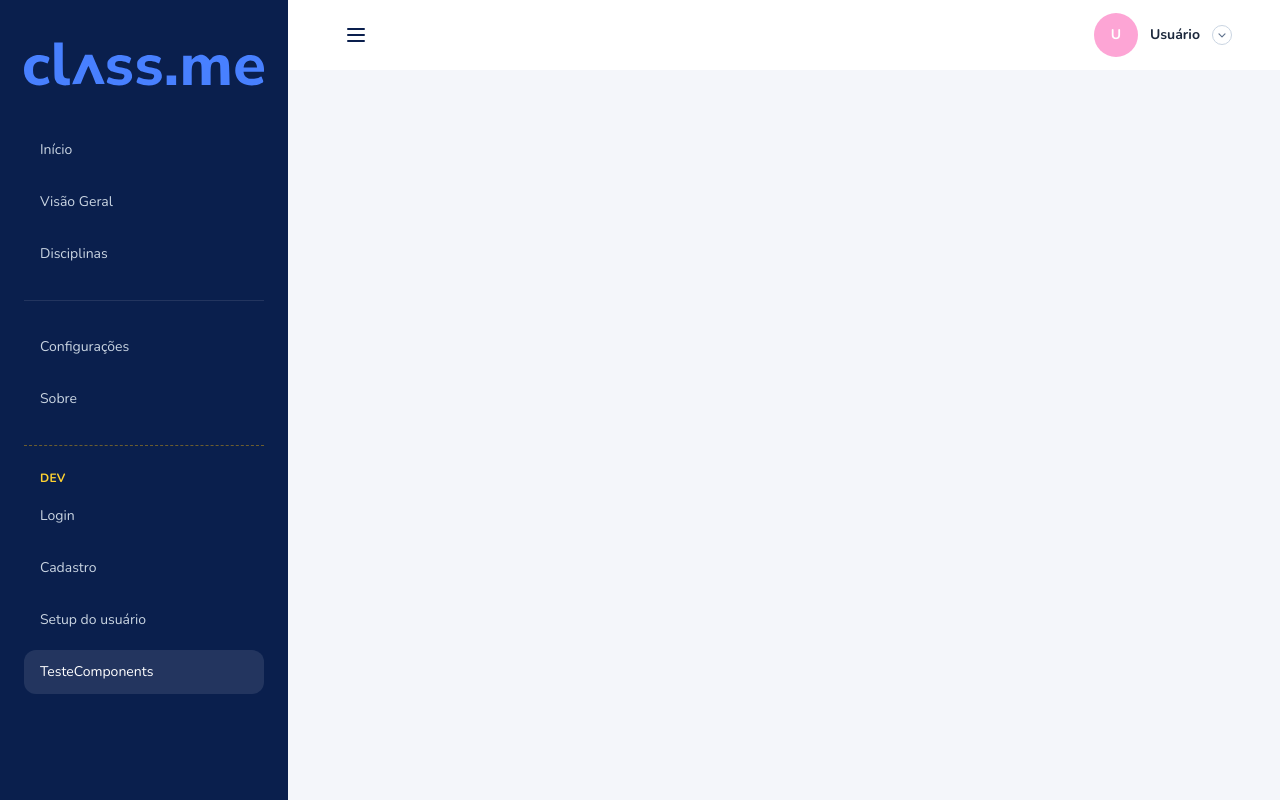
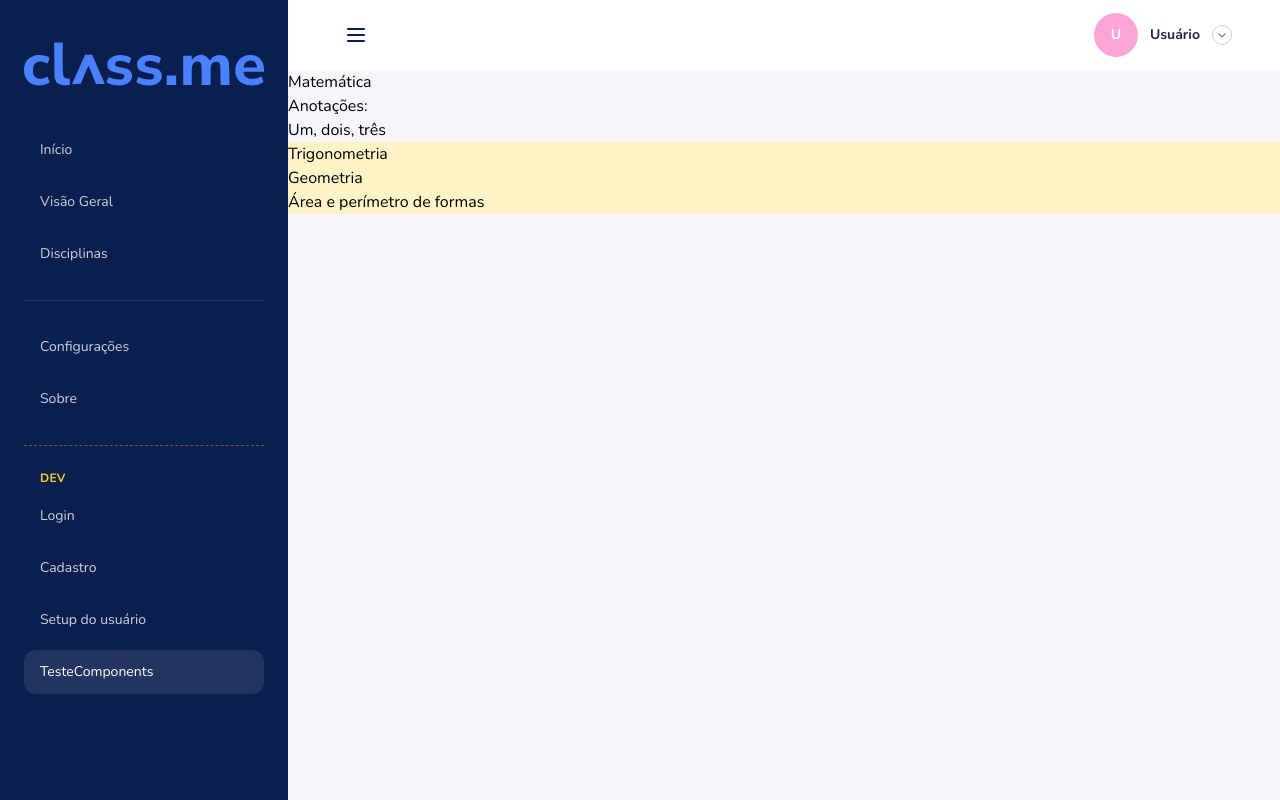
Before and after one commit to VegepeTijuca/front-end, a React (Vite) app: page /testeComponents in a window 1280 px wide. Built offline with nearby package versions, Linux system fonts and the light colour scheme; no server answers.

Commit message:
First commit

```diff
--- a/src/components/CardDisciplina.jsx
+++ b/src/components/CardDisciplina.jsx
@@ -2,7 +2,16 @@ export default function CardDisciplina() {
 
     return (
         <div>
-            <div></div>
+            <h2>Matemática</h2>
+            <p>Anotações:</p>
+            <p>Um, dois, três</p>
+
+            <ul className="listaConteudos bg-amber-100 ">
+                <li>Trigonometria</li>
+                <li>Geometria</li>
+                <li>Área e perímetro de formas</li>
+            </ul>
+            <button></button>
         </div>
     )
 }
```
